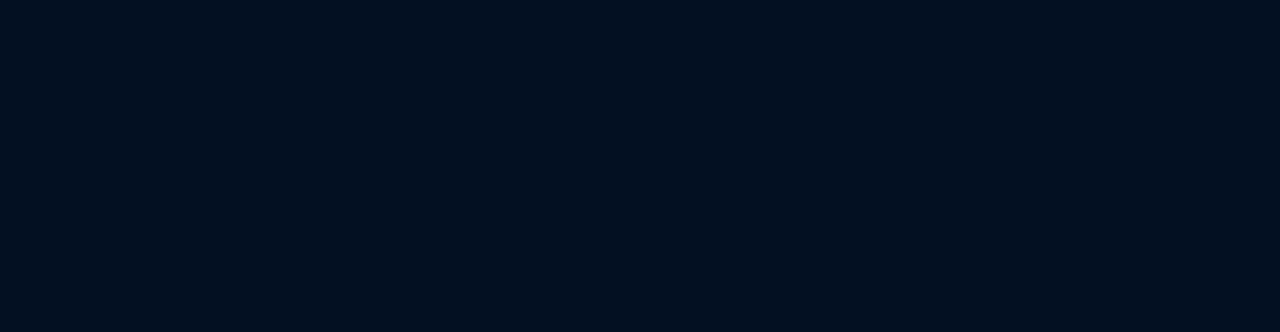
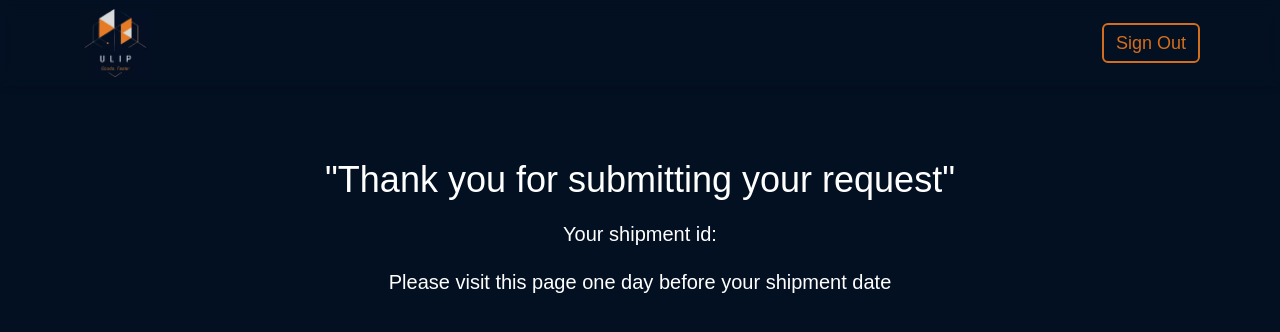
Before and after one commit to anwarsayyed80732/ULIP, a React (Vite) app: page /submitrequest in a window 1280 px wide. Before the commit this address had no page. Shown: the top 332 px of the page. Built offline with nearby package versions, Linux system fonts and the light colour scheme; the HTML template or start-up script is replaced by a standard one; a web font is replaced by a local one.

Commit message:
new page added

```diff
--- a/src/App.jsx
+++ b/src/App.jsx
@@ -5,6 +5,8 @@ import Home from "./pages/Home";
 import Login from "./pages/Login";
 import Signup from "./pages/Signup";
 import Dashboard from "./pages/Dashboard";
+import Nextpage from "./pages/Nextpage";
+
 
 function App() {
   return (
@@ -13,6 +15,8 @@ function App() {
       <Route path="/login" element={<Login />} />
       <Route path="/signup" element={<Signup />} />
       <Route path="/dashboard" element={<Dashboard />} />
+      <Route path="/submitrequest" element={<Nextpage />} />
+
     </Routes>
   );
 }
--- /dev/null
+++ b/src/pages/Nextpage.jsx
@@ -0,0 +1,15 @@
+import React from 'react'
+import Navbar from '../components/molecules/Navbar'
+
+export default function Nextpage() {
+  return (
+    <>
+    <Navbar type="loggedin" />
+    <div className='bg-background-primary mt-40'>
+        <h1 className='text-4xl'>"Thank you for submitting your request"</h1>
+        <p className='mt-5 text-xl'>Your shipment id: </p>
+        <p className='mt-5 text-xl'>Please visit this page one day before your shipment date </p>
+    </div>
+    </>
+  )
+}
```
